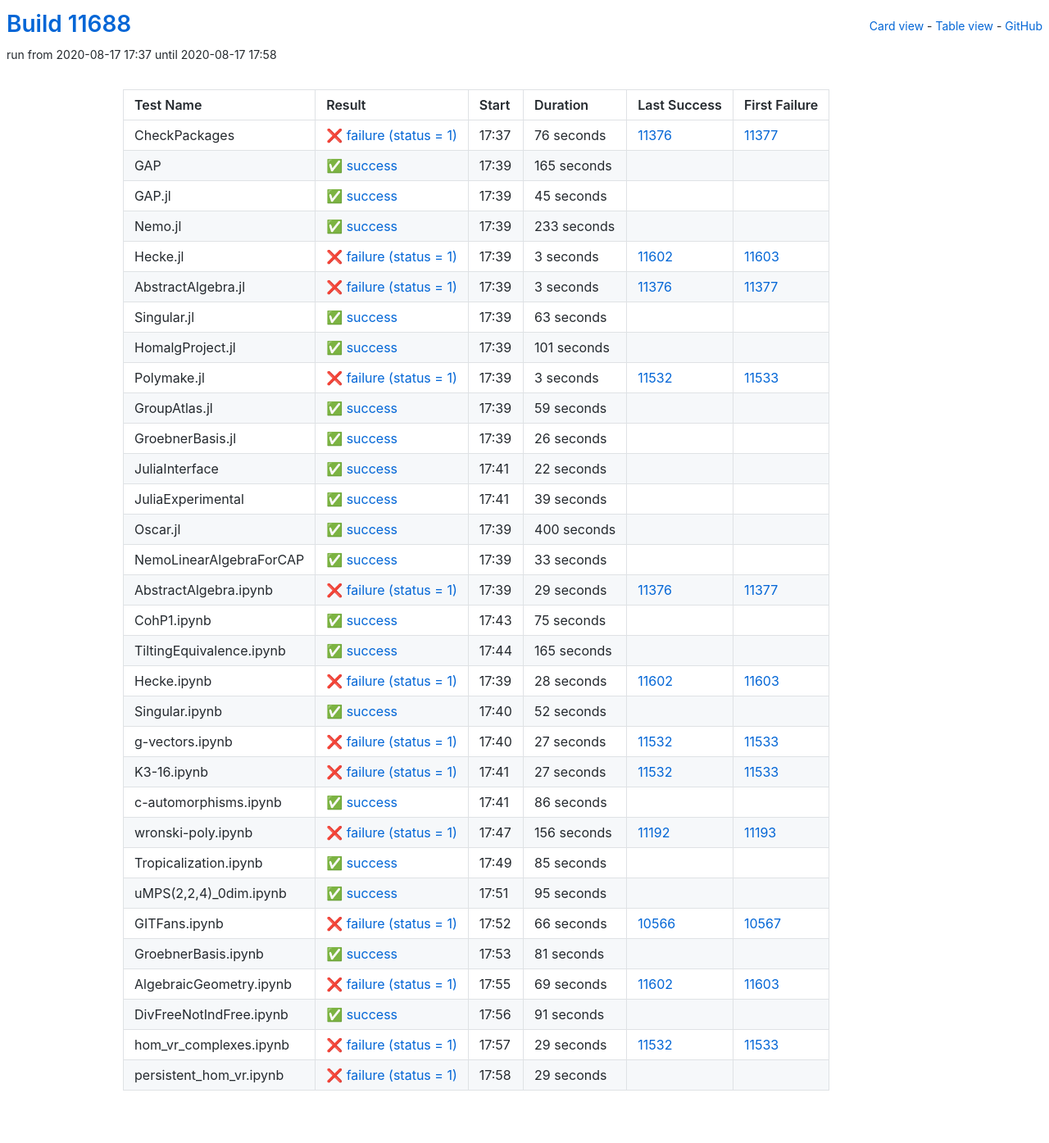
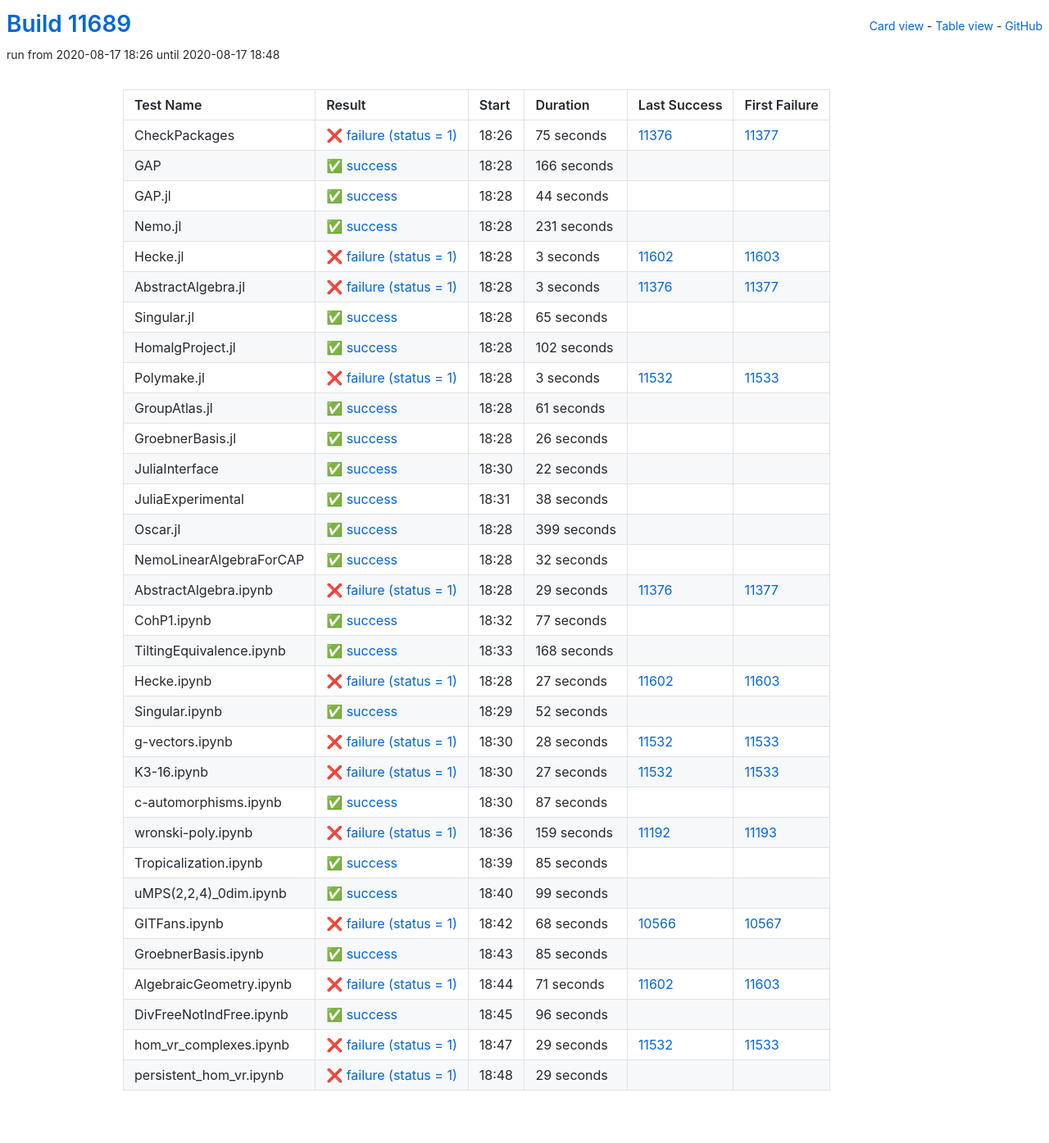
Before and after one commit to oscar-system/oscar-ci-status, a Jekyll site: the page built from table.html, in a window 1280 px wide. Shown: the whole page at 82% size. Built offline with Jekyll 4.4.1, drawn with Linux system fonts in a browser that asks for light colours.

Commit message:
Build #11689

```diff
--- a/_data/ci.yml
+++ b/_data/ci.yml
@@ -1,6 +1,6 @@
 ---
-build: 11688
-build_url: https://oscarci.mathematik.uni-kl.de/job/oscar/11688/
+build: 11689
+build_url: https://oscarci.mathematik.uni-kl.de/job/oscar/11689/
 job: oscar
 organization: oscar-system
 repo: oscar-ci-status
@@ -8,56 +8,56 @@
 tests:
 - name: CheckPackages
   id: checkpackages
-  log: https://oscarci.mathematik.uni-kl.de/job/oscar/11688/artifact/logs/build-11688/CheckPackages.log
-  start: 2020-08-17 17:37
+  log: https://oscarci.mathematik.uni-kl.de/job/oscar/11689/artifact/logs/build-11689/CheckPackages.log
+  start: 2020-08-17 18:26
   success: false
   exitcode: 1
   status: failure
-  duration: 76
+  duration: 75
   last_success: 11376
   last_success_url: https://oscarci.mathematik.uni-kl.de/job/oscar/11376/
   first_failure: 11377
   first_failure_url: https://oscarci.mathematik.uni-kl.de/job/oscar/11377/
 - name: GAP
   id: gap
-  log: https://oscarci.mathematik.uni-kl.de/job/oscar/11688/artifact/logs/build-11688/GAP.log
-  start: 2020-08-17 17:39
+  log: https://oscarci.mathematik.uni-kl.de/job/oscar/11689/artifact/logs/build-11689/GAP.log
+  start: 2020-08-17 18:28
   success: true
   exitcode: 0
   status: success
-  duration: 165
+  duration: 166
   last_success: false
   last_success_url:
   first_failure: false
   first_failure_url:
 - name: GAP.jl
   id: gap-jl
-  log: https://oscarci.mathematik.uni-kl.de/job/oscar/11688/artifact/logs/build-11688/GAP.jl.log
-  start: 2020-08-17 17:39
+  log: https://oscarci.mathematik.uni-kl.de/job/oscar/11689/artifact/logs/build-11689/GAP.jl.log
+  start: 2020-08-17 18:28
   success: true
   exitcode: 0
   status: success
-  duration: 45
+  duration: 44
   last_success: false
   last_success_url:
   first_failure: false
   first_failure_url:
 - name: Nemo.jl
   id: nemo-jl
-  log: https://oscarci.mathematik.uni-kl.de/job/oscar/11688/artifact/logs/build-11688/Nemo.jl.log
-  start: 2020-08-17 17:39
+  log: https://oscarci.mathematik.uni-kl.de/job/oscar/11689/artifact/logs/build-11689/Nemo.jl.log
+  start: 2020-08-17 18:28
   success: true
   exitcode: 0
   status: success
-  duration: 233
+  duration: 231
   last_success: false
   last_success_url:
   first_failure: false
   first_failure_url:
 - name: Hecke.jl
   id: hecke-jl
-  log: https://oscarci.mathematik.uni-kl.de/job/oscar/11688/artifact/logs/build-11688/Hecke.jl.log
-  start: 2020-08-17 17:39
+  log: https://oscarci.mathematik.uni-kl.de/job/oscar/11689/artifact/logs/build-11689/Hecke.jl.log
+  start: 2020-08-17 18:28
   success: false
   exitcode: 1
   status: failure
@@ -68,8 +68,8 @@
   first_failure_url: https://oscarci.mathematik.uni-kl.de/job/oscar/11603/
 - name: AbstractAlgebra.jl
   id: abstractalgebra-jl
-  log: https://oscarci.mathematik.uni-kl.de/job/oscar/11688/artifact/logs/build-11688/AbstractAlgebra.jl.log
-  start: 2020-08-17 17:39
+  log: https://oscarci.mathematik.uni-kl.de/job/oscar/11689/artifact/logs/build-11689/AbstractAlgebra.jl.log
+  start: 2020-08-17 18:28
   success: false
   exitcode: 1
   status: failure
@@ -80,32 +80,32 @@
   first_failure_url: https://oscarci.mathematik.uni-kl.de/job/oscar/11377/
 - name: Singular.jl
   id: singular-jl
-  log: https://oscarci.mathematik.uni-kl.de/job/oscar/11688/artifact/logs/build-11688/Singular.jl.log
-  start: 2020-08-17 17:39
+  log: https://oscarci.mathematik.uni-kl.de/job/oscar/11689/artifact/logs/build-11689/Singular.jl.log
+  start: 2020-08-17 18:28
   success: true
   exitcode: 0
   status: success
-  duration: 63
+  duration: 65
   last_success: false
   last_success_url:
   first_failure: false
   first_failure_url:
 - name: HomalgProject.jl
   id: homalgproject-jl
-  log: https://oscarci.mathematik.uni-kl.de/job/oscar/11688/artifact/logs/build-11688/HomalgProject.jl.log
-  start: 2020-08-17 17:39
+  log: https://oscarci.mathematik.uni-kl.de/job/oscar/11689/artifact/logs/build-11689/HomalgProject.jl.log
+  start: 2020-08-17 18:28
   success: true
   exitcode: 0
   status: success
-  duration: 101
+  duration: 102
   last_success: false
   last_success_url:
   first_failure: false
   first_failure_url:
 - name: Polymake.jl
   id: polymake-jl
-  log: https://oscarci.mathematik.uni-kl.de/job/oscar/11688/artifact/logs/build-11688/Polymake.jl.log
-  start: 2020-08-17 17:39
+  log: https://oscarci.mathematik.uni-kl.de/job/oscar/11689/artifact/logs/build-11689/Polymake.jl.log
+  start: 2020-08-17 18:28
   success: false
   exitcode: 1
   status: failure
@@ -116,20 +116,20 @@
   first_failure_url: https://oscarci.mathematik.uni-kl.de/job/oscar/11533/
 - name: GroupAtlas.jl
   id: groupatlas-jl
-  log: https://oscarci.mathematik.uni-kl.de/job/oscar/11688/artifact/logs/build-11688/GroupAtlas.jl.log
-  start: 2020-08-17 17:39
+  log: https://oscarci.mathematik.uni-kl.de/job/oscar/11689/artifact/logs/build-11689/GroupAtlas.jl.log
+  start: 2020-08-17 18:28
   success: true
   exitcode: 0
   status: success
-  duration: 59
+  duration: 61
   last_success: false
   last_success_url:
   first_failure: false
   first_failure_url:
 - name: GroebnerBasis.jl
   id: groebnerbasis-jl
-  log: https://oscarci.mathematik.uni-kl.de/job/oscar/11688/artifact/logs/build-11688/GroebnerBasis.jl.log
-  start: 2020-08-17 17:39
+  log: https://oscarci.mathematik.uni-kl.de/job/oscar/11689/artifact/logs/build-11689/GroebnerBasis.jl.log
+  start: 2020-08-17 18:28
   success: true
   exitcode: 0
   status: success
@@ -140,8 +140,8 @@
   first_failure_url:
 - name: JuliaInterface
   id: juliainterface
-  log: https://oscarci.mathematik.uni-kl.de/job/oscar/11688/artifact/logs/build-11688/JuliaInterface.log
-  start: 2020-08-17 17:41
+  log: https://oscarci.mathematik.uni-kl.de/job/oscar/11689/artifact/logs/build-11689/JuliaInterface.log
+  start: 2020-08-17 18:30
   success: true
   exitcode: 0
   status: success
@@ -152,44 +152,44 @@
   first_failure_url:
 - name: JuliaExperimental
   id: juliaexperimental
-  log: https://oscarci.mathematik.uni-kl.de/job/oscar/11688/artifact/logs/build-11688/JuliaExperimental.log
-  start: 2020-08-17 17:41
+  log: https://oscarci.mathematik.uni-kl.de/job/oscar/11689/artifact/logs/build-11689/JuliaExperimental.log
+  start: 2020-08-17 18:31
   success: true
   exitcode: 0
   status: success
-  duration: 39
+  duration: 38
   last_success: false
   last_success_url:
   first_failure: false
   first_failure_url:
 - name: Oscar.jl
   id: oscar-jl
-  log: https://oscarci.mathematik.uni-kl.de/job/oscar/11688/artifact/logs/build-11688/Oscar.jl.log
-  start: 2020-08-17 17:39
+  log: https://oscarci.mathematik.uni-kl.de/job/oscar/11689/artifact/logs/build-11689/Oscar.jl.log
+  start: 2020-08-17 18:28
   success: true
   exitcode: 0
   status: success
-  duration: 400
+  duration: 399
   last_success: false
   last_success_url:
   first_failure: false
   first_failure_url:
 - name: NemoLinearAlgebraForCAP
   id: nemolinearalgebraforcap
-  log: https://oscarci.mathematik.uni-kl.de/job/oscar/11688/artifact/logs/build-11688/NemoLinearAlgebraForCAP.log
-  start: 2020-08-17 17:39
+  log: https://oscarci.mathematik.uni-kl.de/job/oscar/11689/artifact/logs/build-11689/NemoLinearAlgebraForCAP.log
+  start: 2020-08-17 18:28
   success: true
   exitcode: 0
   status: success
-  duration: 33
+  duration: 32
   last_success: false
   last_success_url:
   first_failure: false
   first_failure_url:
 - name: AbstractAlgebra.ipynb
   id: abstractalgebra-ipynb
-  log: https://oscarci.mathematik.uni-kl.de/job/oscar/11688/artifact/logs/build-11688/AbstractAlgebra.ipynb.log
-  start: 2020-08-17 17:39
+  log: https://oscarci.mathematik.uni-kl.de/job/oscar/11689/artifact/logs/build-11689/AbstractAlgebra.ipynb.log
+  start: 2020-08-17 18:28
   success: false
   exitcode: 1
   status: failure
@@ -200,44 +200,44 @@
   first_failure_url: https://oscarci.mathematik.uni-kl.de/job/oscar/11377/
 - name: CohP1.ipynb
   id: cohp1-ipynb
-  log: https://oscarci.mathematik.uni-kl.de/job/oscar/11688/artifact/logs/build-11688/CohP1.ipynb.log
-  start: 2020-08-17 17:43
+  log: https://oscarci.mathematik.uni-kl.de/job/oscar/11689/artifact/logs/build-11689/CohP1.ipynb.log
+  start: 2020-08-17 18:32
   success: true
   exitcode: 0
   status: success
-  duration: 75
+  duration: 77
   last_success: false
   last_success_url:
   first_failure: false
   first_failure_url:
 - name: TiltingEquivalence.ipynb
   id: tiltingequivalence-ipynb
-  log: https://oscarci.mathematik.uni-kl.de/job/oscar/11688/artifact/logs/build-11688/TiltingEquivalence.ipynb.log
-  start: 2020-08-17 17:44
+  log: https://oscarci.mathematik.uni-kl.de/job/oscar/11689/artifact/logs/build-11689/TiltingEquivalence.ipynb.log
+  start: 2020-08-17 18:33
   success: true
   exitcode: 0
   status: success
-  duration: 165
+  duration: 168
   last_success: false
   last_success_url:
   first_failure: false
   first_failure_url:
 - name: Hecke.ipynb
   id: hecke-ipynb
-  log: https://oscarci.mathematik.uni-kl.de/job/oscar/11688/artifact/logs/build-11688/Hecke.ipynb.log
-  start: 2020-08-17 17:39
+  log: https://oscarci.mathematik.uni-kl.de/job/oscar/11689/artifact/logs/build-11689/Hecke.ipynb.log
+  start: 2020-08-17 18:28
   success: false
   exitcode: 1
   status: failure
-  duration: 28
+  duration: 27
   last_success: 11602
   last_success_url: https://oscarci.mathematik.uni-kl.de/job/oscar/11602/
   first_failure: 11603
   first_failure_url: https://oscarci.mathematik.uni-kl.de/job/oscar/11603/
 - name: Singular.ipynb
   id: singular-ipynb
-  log: https://oscarci.mathematik.uni-kl.de/job/oscar/11688/artifact/logs/build-11688/Singular.ipynb.log
-  start: 2020-08-17 17:40
+  log: https://oscarci.mathematik.uni-kl.de/job/oscar/11689/artifact/logs/build-11689/Singular.ipynb.log
+  start: 2020-08-17 18:29
   success: true
   exitcode: 0
   status: success
@@ -248,20 +248,20 @@
   first_failure_url:
 - name: g-vectors.ipynb
   id: g-vectors-ipynb
-  log: https://oscarci.mathematik.uni-kl.de/job/oscar/11688/artifact/logs/build-11688/g-vectors.ipynb.log
-  start: 2020-08-17 17:40
+  log: https://oscarci.mathematik.uni-kl.de/job/oscar/11689/artifact/logs/build-11689/g-vectors.ipynb.log
+  start: 2020-08-17 18:30
   success: false
   exitcode: 1
   status: failure
-  duration: 27
+  duration: 28
   last_success: 11532
   last_success_url: https://oscarci.mathematik.uni-kl.de/job/oscar/11532/
   first_failure: 11533
   first_failure_url: https://oscarci.mathematik.uni-kl.de/job/oscar/11533/
 - name: K3-16.ipynb
   id: k3-16-ipynb
-  log: https://oscarci.mathematik.uni-kl.de/job/oscar/11688/artifact/logs/build-11688/K3-16.ipynb.log
-  start: 2020-08-17 17:41
+  log: https://oscarci.mathematik.uni-kl.de/job/oscar/11689/artifact/logs/build-11689/K3-16.ipynb.log
+  start: 2020-08-17 18:30
   success: false
   exitcode: 1
   status: failure
@@ -272,32 +272,32 @@
   first_failure_url: https://oscarci.mathematik.uni-kl.de/job/oscar/11533/
 - name: c-automorphisms.ipynb
   id: c-automorphisms-ipynb
-  log: https://oscarci.mathematik.uni-kl.de/job/oscar/11688/artifact/logs/build-11688/c-automorphisms.ipynb.log
-  start: 2020-08-17 17:41
+  log: https://oscarci.mathematik.uni-kl.de/job/oscar/11689/artifact/logs/build-11689/c-automorphisms.ipynb.log
+  start: 2020-08-17 18:30
   success: true
   exitcode: 0
   status: success
-  duration: 86
+  duration: 87
   last_success: false
   last_success_url:
   first_failure: false
   first_failure_url:
 - name: wronski-poly.ipynb
   id: wronski-poly-ipynb
-  log: https://oscarci.mathematik.uni-kl.de/job/oscar/11688/artifact/logs/build-11688/wronski-poly.ipynb.log
-  start: 2020-08-17 17:47
+  log: https://oscarci.mathematik.uni-kl.de/job/oscar/11689/artifact/logs/build-11689/wronski-poly.ipynb.log
+  start: 2020-08-17 18:36
   success: false
   exitcode: 1
   status: failure
-  duration: 156
+  duration: 159
   last_success: 11192
   last_success_url: https://oscarci.mathematik.uni-kl.de/job/oscar/11192/
   first_failure: 11193
   first_failure_url: https://oscarci.mathematik.uni-kl.de/job/oscar/11193/
 - name: Tropicalization.ipynb
   id: tropicalization-ipynb
-  log: https://oscarci.mathematik.uni-kl.de/job/oscar/11688/artifact/logs/build-11688/Tropicalization.ipynb.log
-  start: 2020-08-17 17:49
+  log: https://oscarci.mathematik.uni-kl.de/job/oscar/11689/artifact/logs/build-11689/Tropicalization.ipynb.log
+  start: 2020-08-17 18:39
   success: true
   exitcode: 0
   status: success
@@ -308,68 +308,68 @@
   first_failure_url:
 - name: uMPS(2,2,4)_0dim.ipynb
   id: umps-2-2-4-0dim-ipynb
-  log: https://oscarci.mathematik.uni-kl.de/job/oscar/11688/artifact/logs/build-11688/uMPS-2-2-4-_0dim.ipynb.log
-  start: 2020-08-17 17:51
+  log: https://oscarci.mathematik.uni-kl.de/job/oscar/11689/artifact/logs/build-11689/uMPS-2-2-4-_0dim.ipynb.log
+  start: 2020-08-17 18:40
   success: true
   exitcode: 0
   status: success
-  duration: 95
+  duration: 99
   last_success: false
   last_success_url:
   first_failure: false
   first_failure_url:
 - name: GITFans.ipynb
   id: gitfans-ipynb
-  log: https://oscarci.mathematik.uni-kl.de/job/oscar/11688/artifact/logs/build-11688/GITFans.ipynb.log
-  start: 2020-08-17 17:52
+  log: https://oscarci.mathematik.uni-kl.de/job/oscar/11689/artifact/logs/build-11689/GITFans.ipynb.log
+  start: 2020-08-17 18:42
   success: false
   exitcode: 1
   status: failure
-  duration: 66
+  duration: 68
   last_success: 10566
   last_success_url: https://oscarci.mathematik.uni-kl.de/job/oscar/10566/
   first_failure: 10567
   first_failure_url: https://oscarci.mathematik.uni-kl.de/job/oscar/10567/
 - name: GroebnerBasis.ipynb
   id: groebnerbasis-ipynb
-  log: https://oscarci.mathematik.uni-kl.de/job/oscar/11688/artifact/logs/build-11688/GroebnerBasis.ipynb.log
-  start: 2020-08-17 17:53
+  log: https://oscarci.mathematik.uni-kl.de/job/oscar/11689/artifact/logs/build-11689/GroebnerBasis.ipynb.log
+  start: 2020-08-17 18:43
   success: true
   exitcode: 0
   status: success
-  duration: 81
+  duration: 85
   last_success: false
   last_success_url:
   first_failure: false
   first_failure_url:
 - name: AlgebraicGeometry.ipynb
   id: algebraicgeometry-ipynb
-  log: https://oscarci.mathematik.uni-kl.de/job/oscar/11688/artifact/logs/build-11688/AlgebraicGeometry.ipynb.log
-  start: 2020-08-17 17:55
+  log: https://oscarci.mathematik.uni-kl.de/job/oscar/11689/artifact/logs/build-11689/AlgebraicGeometry.ipynb.log
+  start: 2020-08-17 18:44
   success: false
   exitcode: 1
   status: failure
-  duration: 69
+  duration: 71
   last_success: 11602
   last_success_url: https://oscarci.mathematik.uni-kl.de/job/oscar/11602/
   first_failure: 11603
   first_failure_url: https://oscarci.mathematik.uni-kl.de/job/oscar/11603/
 - name: DivFreeNotIndFree.ipynb
   id: divfreenotindfree-ipynb
-  log: https://oscarci.mathematik.uni-kl.de/job/oscar/11688/artifact/logs/build-11688/DivFreeNotIndFree.ipynb.log
-  start: 2020-08-17 17:56
+  log: https://oscarci.mathematik.uni-kl.de/job/oscar/11689/artifact/logs/build-11689/DivFreeNotIndFree.ipynb.log
+  start: 2020-08-17 18:45
   success: true
   exitcode: 0
   status: success
-  duration: 91
+  duration: 96
   last_success: false
   last_success_url:
   first_failure: false
   first_failure_url:
 - name: hom_vr_complexes.ipynb
   id: hom-vr-complexes-ipynb
-  log: https://oscarci.mathematik.uni-kl.de/job/oscar/11688/artifact/logs/build-11688/hom_vr_complexes.ipynb.log
-  start: 2020-08-17 17:57
+  log: https://oscarci.mathematik.uni-kl.de/job/oscar/11689/artifact/logs/build-11689/hom_vr_complexes.ipynb.log
+  start: 2020-08-17 18:47
   success: false
   exitcode: 1
   status: failure
@@ -380,8 +380,8 @@
   first_failure_url: https://oscarci.mathematik.uni-kl.de/job/oscar/11533/
 - name: persistent_hom_vr.ipynb
   id: persistent-hom-vr-ipynb
-  log: https://oscarci.mathematik.uni-kl.de/job/oscar/11688/artifact/logs/build-11688/persistent_hom_vr.ipynb.log
-  start: 2020-08-17 17:58
+  log: https://oscarci.mathematik.uni-kl.de/job/oscar/11689/artifact/logs/build-11689/persistent_hom_vr.ipynb.log
+  start: 2020-08-17 18:48
   success: false
   exitcode: 1
   status: failure
```
Also changed, not shown: README.md.
